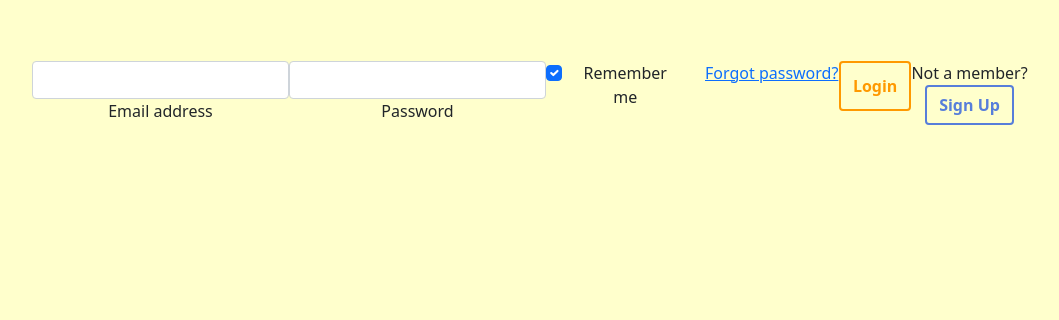
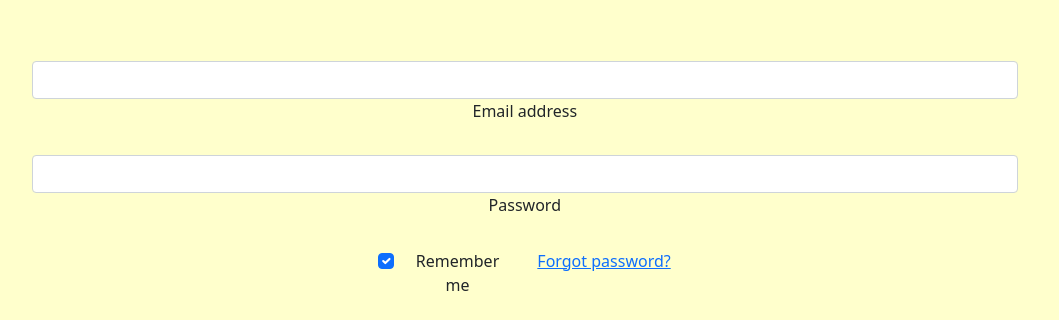
Before and after one commit to GlobalYZ/1800_202310_3, a plain HTML site: page pages/loginpage.html in a window 1280 px wide. Shown: the part 471-791 px from the top of the page, without its empty margins (56-1115 px from the left). Drawn offline with nearby package versions, Linux system fonts and the light colour scheme.

Commit message:
Added CSS for loginpage.html

```diff
--- a/pages/loginpage.html
+++ b/pages/loginpage.html
@@ -27,7 +27,7 @@
         <!-- page import -->
         <link rel="stylesheet" href="../styles/common.css">
         <link rel="stylesheet" href="../styles/style.css">
-
+        <link rel="stylesheet" href="../styles/loginpage.css">
     <!-- Other libraries go here -->
 
         <!-- Link to styles of your own -->
--- /dev/null
+++ b/styles/loginpage.css
@@ -0,0 +1,20 @@
+form {
+    width: 80%;
+    margin: 0 auto;
+    display: flex;
+    flex-direction: column;
+    align-items: center;
+  }
+
+  .form-outline {
+    margin-bottom: 1.5rem;
+    width: 100%;
+  }
+
+  .btn-navi {
+    margin-top: 1.5rem;
+  }
+
+  .text-center {
+    margin-top: 1.5rem;
+  }
```
